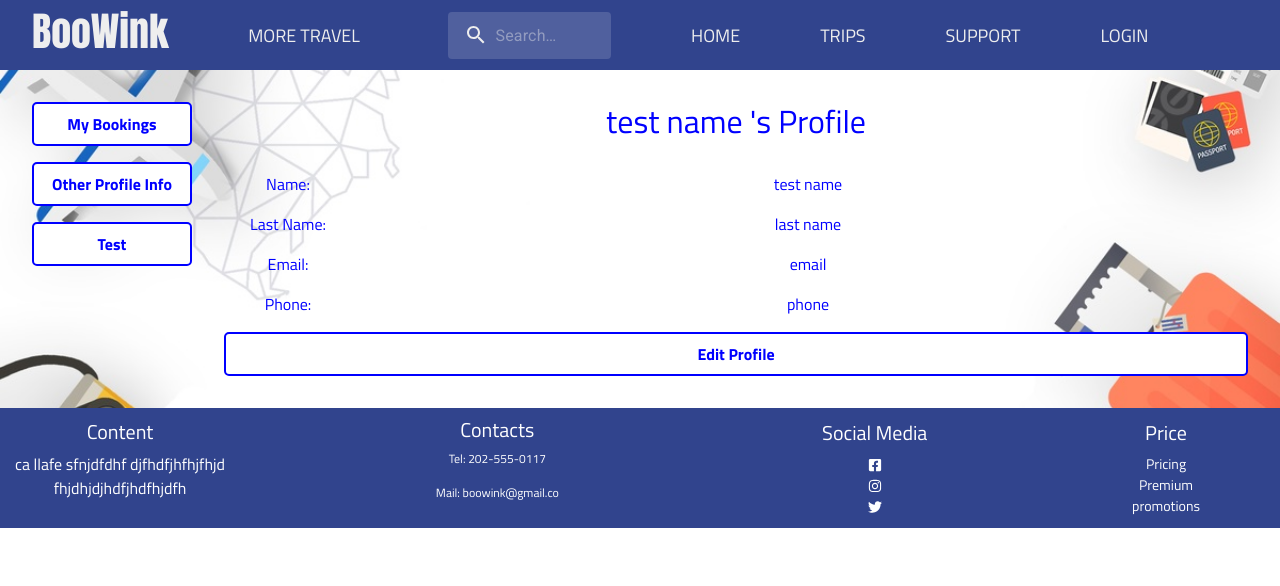
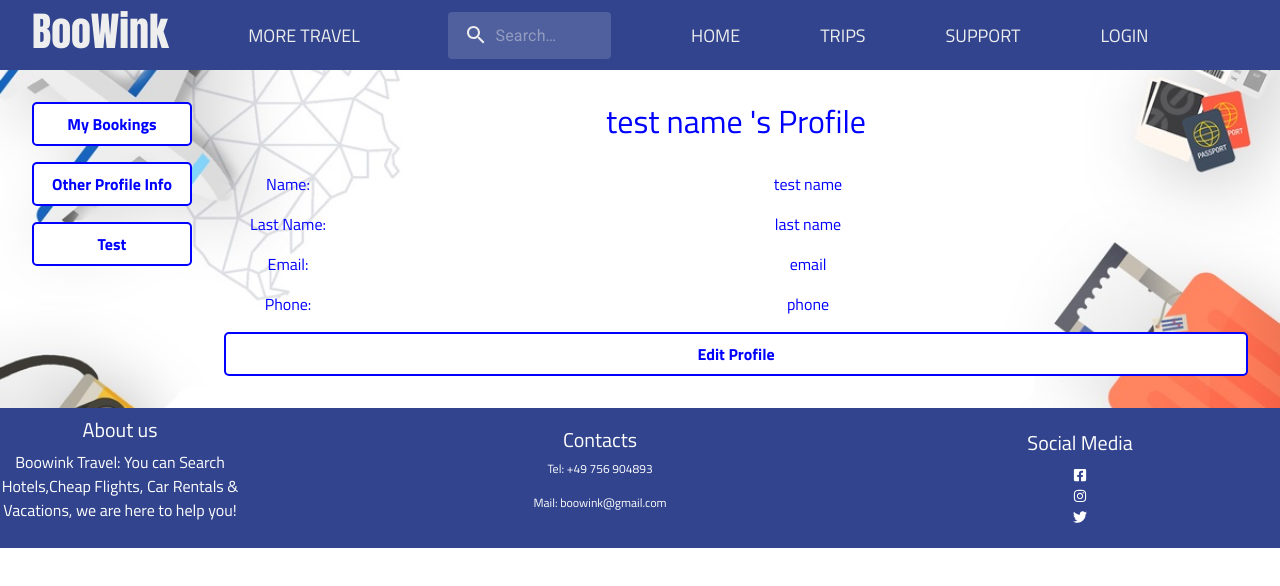
Before and after one commit to ReiLama/Boowink, a React app: page /user-profile in a window 1280 px wide. Shown: the top 586 px of the page. Built offline with nearby package versions, Linux system fonts and the light colour scheme.

Commit message:
changes in footer.js

```diff
--- a/src/components/Footer/Footer.js
+++ b/src/components/Footer/Footer.js
@@ -9,13 +9,13 @@ const Footer = () => {
         <div class="footer-container">
 
                 <div className="footer-content">
-                    <h5>Content</h5>
-                    <p>ca llafe sfnjdfdhf djfhdfjhfhjfhjd fhjdhjdjhdfjhdfhjdfh</p>
+                    <h5>About us</h5>
+                    <p> Boowink Travel: You can Search Hotels,Cheap Flights, Car Rentals & Vacations, we are here to help you!</p>
                 </div>
                 <div class="footer-contact">
                     <h5>Contacts</h5>
-                    <p>Tel: 202-555-0117</p>
-                    <p>Mail: boowink@gmail.co</p>
+                    <p>Tel: +49 756 904893</p>
+                    <p>Mail: boowink@gmail.com</p>
                 </div>
                 <div class="footer-socialMedia">
                     <h5>Social Media</h5>
@@ -31,14 +31,6 @@ const Footer = () => {
                         <FaTwitter/>
                     </a>
                 </div>
-                <div class="footer-Price">
-                    <h5>Price</h5>
-                    <a href="https://google.com">Pricing</a>
-                    <br></br>
-                    <a href="https://google.com">Premium</a>
-                    <br></br>
-                    <a href="https://google.com">promotions</a>
-                </div>
         </div>
         </footer>
     );
```
